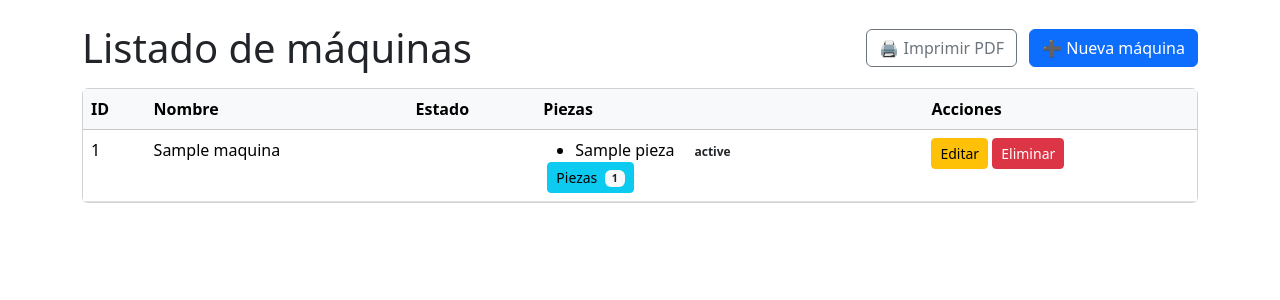
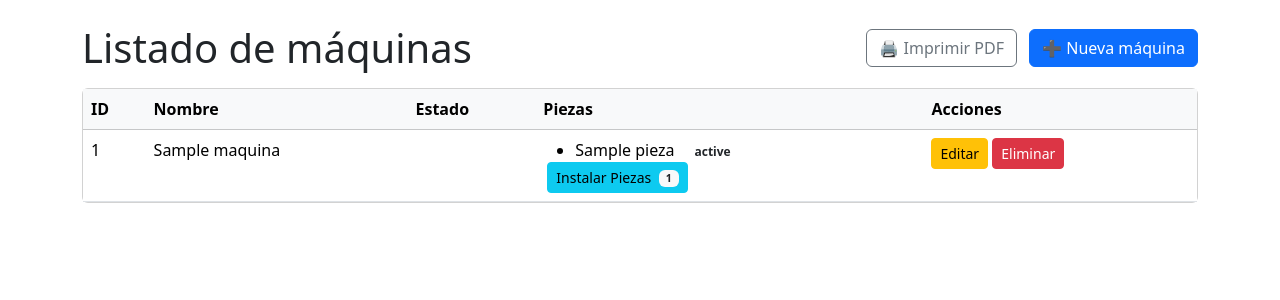
Before and after one commit to ProyectoMod7/Proyecto-final, a Flask app: template templates/maquinas/index.html in a window 1280 px wide. Shown: the part 58-358 px from the top of the page. Run offline with Flask 3, Linux system fonts and the light colour scheme; the template is opened without the code that fills it: most values are stand-ins (such as "Sample title", 1, 10 or a date in 2020); parts of the project's set-up code (start-up, migrations or seed data) failed here and were passed over.

Commit message:
12/12/25 - modificacion titulo boton "instalar piezas" en Maquinas

```diff
--- a/templates/maquinas/index.html
+++ b/templates/maquinas/index.html
@@ -55,7 +55,7 @@
 
               <!-- Botón modal -->
               <button type="button" class="btn btn-info btn-sm ms-1" data-bs-toggle="modal" data-bs-target="#modalPiezas{{ m.id }}">
-                Piezas <span class="badge bg-light text-dark ms-1">
+                Instalar Piezas <span class="badge bg-light text-dark ms-1">
                   {{ m.stock_disponible|length if m.stock_disponible else 0 }}
                 </span>
               </button>
```
